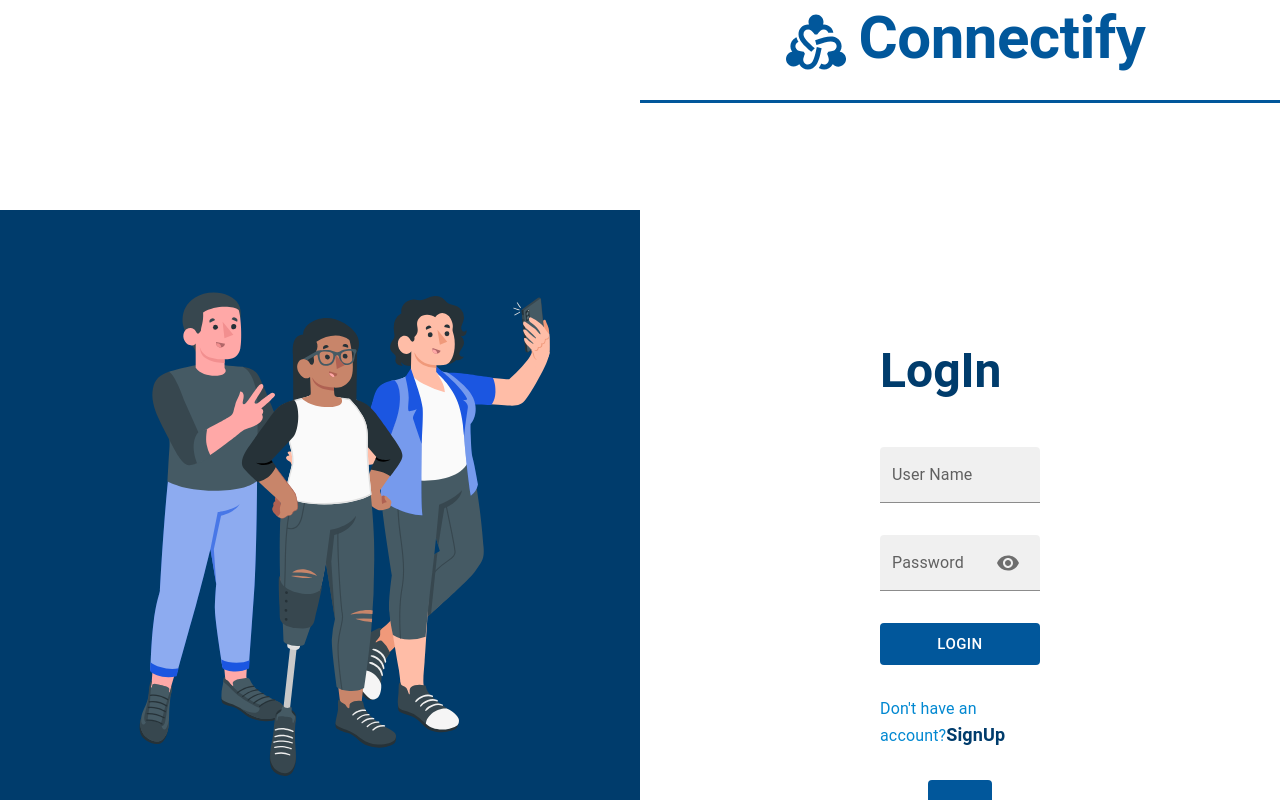
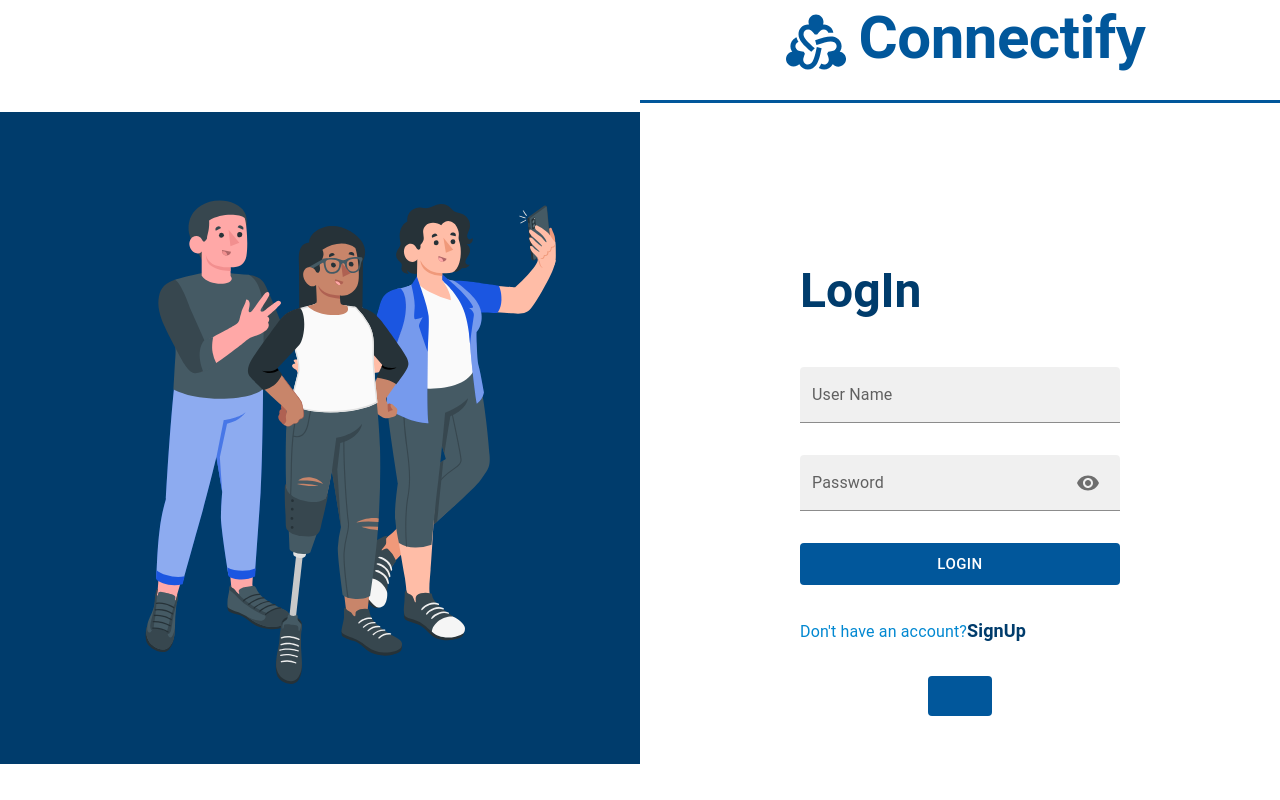
Before and after one commit to muhammed-muslih/connectify, a React (Vite) app in the folder frontend/: page /login in a window 1280 px wide. Built offline with nearby package versions, Linux system fonts and the light colour scheme; no server answers.

Commit message:
auth style completed

```diff
--- a/frontend/src/components/User/UserAuth/LoginForm.tsx
+++ b/frontend/src/components/User/UserAuth/LoginForm.tsx
@@ -90,6 +90,7 @@ const useStyles = makeStyles((theme: Theme) => ({
   },
   image: {
     width: "100%",
+    padding:6
   },
   formBox: {
     width: "50%",
@@ -98,7 +99,7 @@ const useStyles = makeStyles((theme: Theme) => ({
     },
   },
   formBox2: {
-    padding: theme.spacing(30),
+    padding: theme.spacing(20),
     [theme.breakpoints.down("lg")]: {
       padding: theme.spacing(10),
     },
--- a/frontend/src/components/User/UserAuth/RegisterForm.tsx
+++ b/frontend/src/components/User/UserAuth/RegisterForm.tsx
@@ -107,7 +107,7 @@ const useStyles = makeStyles((theme: Theme) => ({
     },
   },
   formBox2: {
-    padding: theme.spacing(5),
+    padding: theme.spacing(10),
     [theme.breakpoints.down("lg")]: {
       padding: theme.spacing(5),
     },
```
Also changed, not shown: 3 other files (tests, documents, lock files or other folders).
